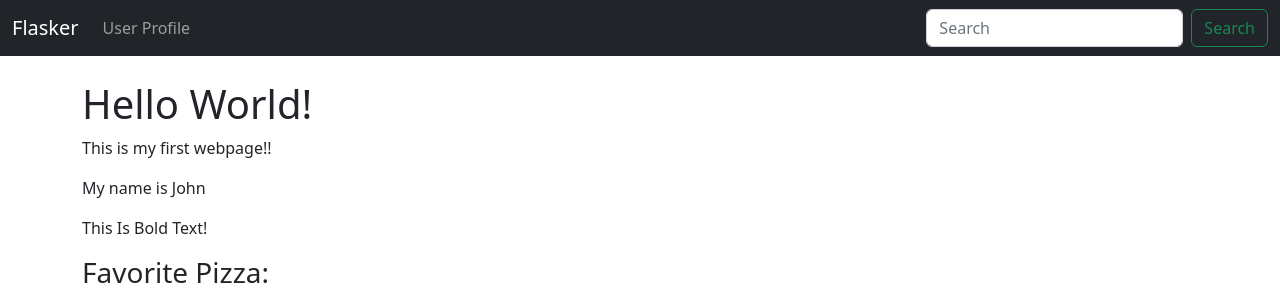
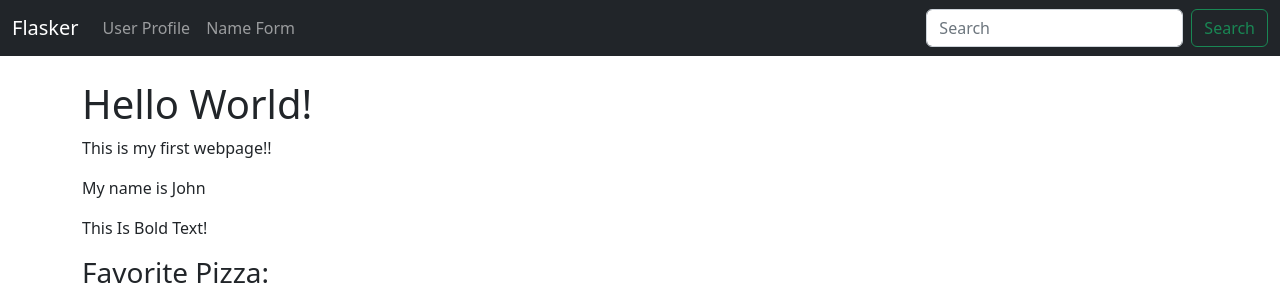
Before and after one commit to johnellis30/flasker, a Flask app: page / in a window 1280 px wide. Shown: the top 300 px of the page. Run offline with Flask 2, Linux system fonts and the light colour scheme.

Commit message:
Built name form

```diff
--- a/hello.py
+++ b/hello.py
@@ -1,8 +1,18 @@
+
 from flask import Flask, render_template
+from flask_wtf import FlaskForm
+from wtforms import StringField, SubmitField
+from wtforms.validators import DataRequired
 
-#Create a Flask Instance
+
+# Create a Flask Instance
 app = Flask(__name__)
+app.config['SECRET_KEY'] = "my super secret key"
 
+# Create a Form Class
+class NamerForm(FlaskForm):
+    name = StringField("What's Your Name", validators=[DataRequired()])
+    submit = SubmitField("Fuck Off")
 
 # Create index route decorator
 @app.route('/')
@@ -23,6 +33,20 @@ def index():
 def user(name):
     return render_template("user.html", name=name)
 
+# Name form page
+@app.route('/name', methods=['GET', 'POST'])
+
+def name():
+    name = None
+    form = NamerForm()
+    if form.validate_on_submit():
+        name = form.name.data
+        form.name.data = ''
+    return render_template("name.html",
+        name=name,
+        form=form)
+
+
 
 # Invalid URL Error
 @app.errorhandler(404)
--- a/templates/navbar.html
+++ b/templates/navbar.html
@@ -9,6 +9,10 @@
           <li class="nav-item">
             <a class="nav-link" href="{{ url_for('user', name='John') }}">User Profile</a>
           </li>
+
+          <li class="nav-item">
+            <a class="nav-link" href="{{ url_for('name') }}">Name Form</a>
+          </li>
         </ul>
         <form class="d-flex" role="search">
           <input class="form-control me-2" type="search" placeholder="Search" aria-label="Search">
```
Also changed, not shown: templates/name.html (added, +22 -0 lines).
